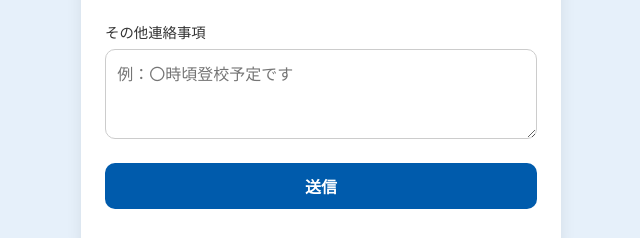
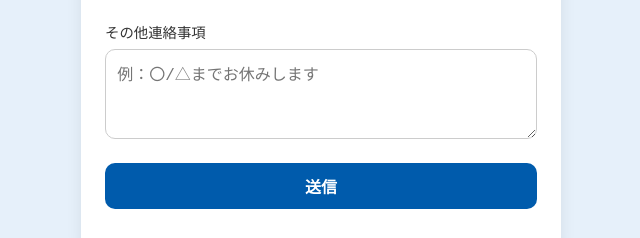
Before and after one commit to wasedazemi-sys-administrator/absence-tardiness-form, a plain HTML site: page index.html in a window 1280 px wide. Shown: the part 408-646 px from the top of the page, 319-959 px from the left. Drawn offline with Linux system fonts and the light colour scheme.

Commit message:
Update index.html

```diff
--- a/index.html
+++ b/index.html
@@ -99,7 +99,7 @@
   <textarea id="reason" placeholder="例：体調不良のため" required></textarea>
 
   <label>その他連絡事項</label>
-  <textarea id="note" placeholder="例：〇時頃登校予定です"></textarea>
+  <textarea id="note" placeholder="例：〇/△までお休みします"></textarea>
 
   <button type="submit">送信</button>
 </form>
```
